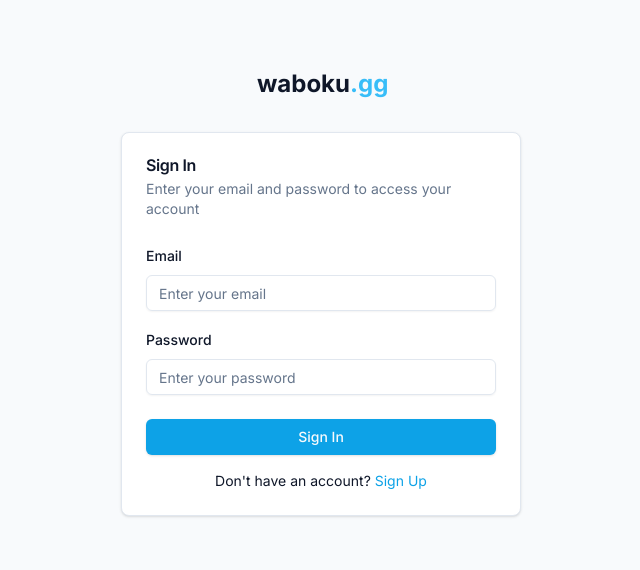
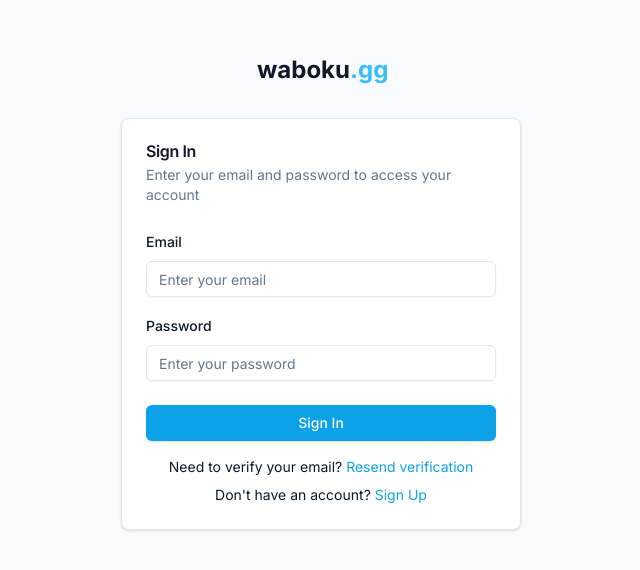
Before and after one commit to aaandroiddd/Waboku.gg, a Next.js app: page /auth/sign-in in a window 1280 px wide. Shown: the part 108-678 px from the top of the page, without its empty margins (319-959 px from the left). Built offline with nearby package versions, Linux system fonts and the light colour scheme; no server answers.

Commit message:
Update sign-in.tsx

```diff
--- a/src/pages/auth/sign-in.tsx
+++ b/src/pages/auth/sign-in.tsx
@@ -132,12 +132,20 @@ const SignInComponent = () => {
                 "Sign In"
               )}
             </Button>
-            <p className="text-sm text-center">
-              Don&apos;t have an account?{" "}
-              <Link href="/auth/sign-up" className="text-primary hover:underline">
-                Sign Up
-              </Link>
-            </p>
+            <div className="text-sm text-center space-y-2">
+              <p>
+                Need to verify your email?{" "}
+                <Link href="/auth/verify-resend" className="text-primary hover:underline">
+                  Resend verification
+                </Link>
+              </p>
+              <p>
+                Don&apos;t have an account?{" "}
+                <Link href="/auth/sign-up" className="text-primary hover:underline">
+                  Sign Up
+                </Link>
+              </p>
+            </div>
           </CardFooter>
         </form>
       </Card>
```
